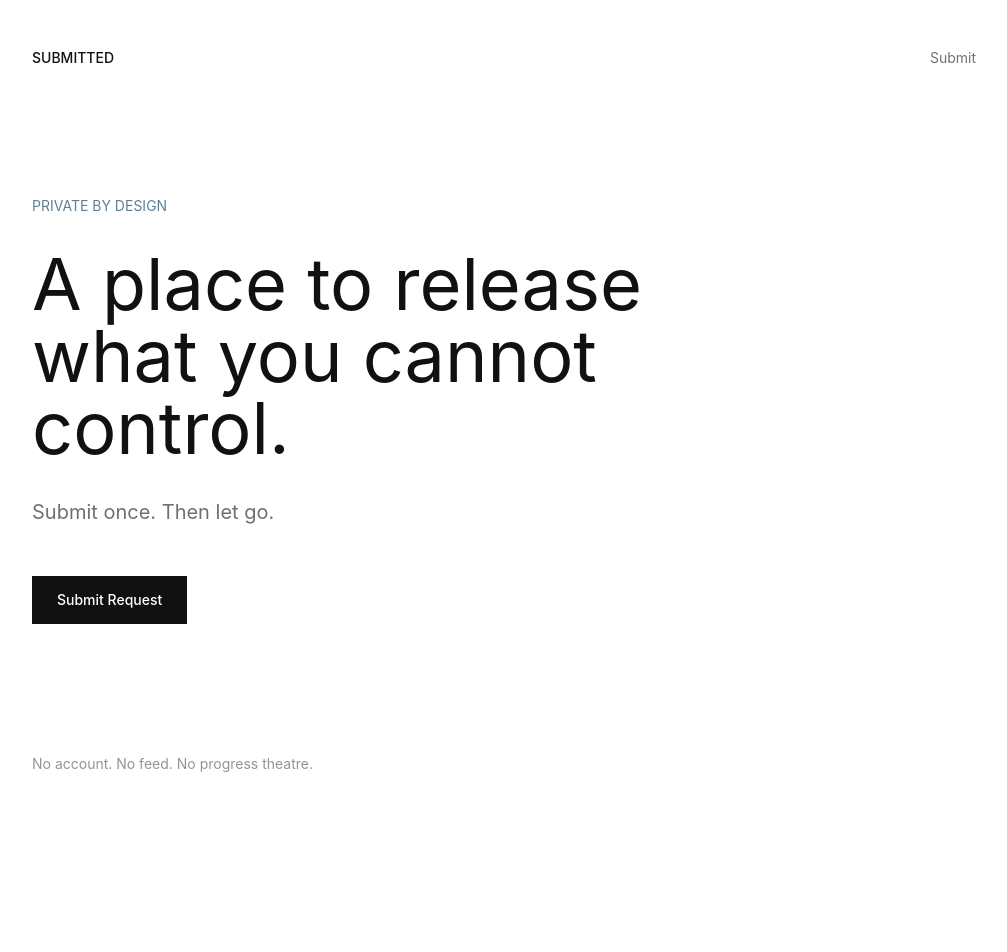
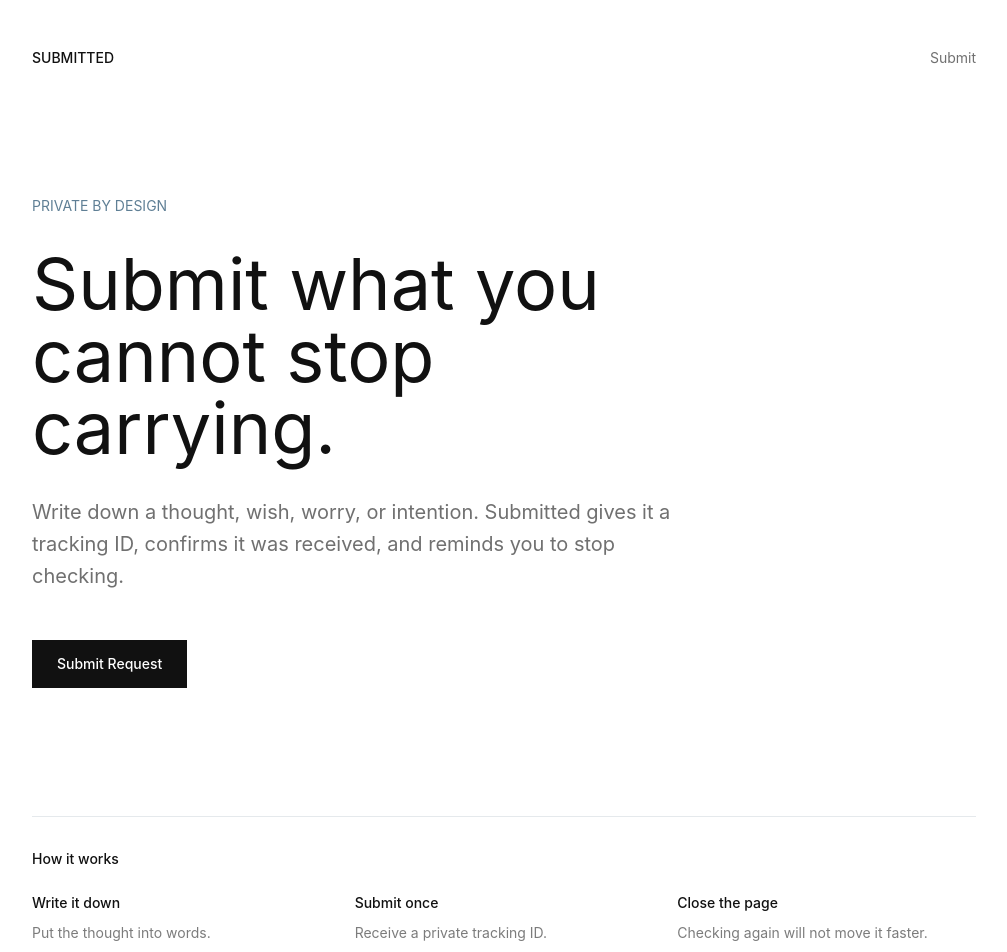
Before and after one commit to muyokapsl/submitted, a Next.js app: page / in a window 1280 px wide. Shown: the top 952 px of the page, without its empty margins (136-1143 px from the left). Before the commit the page ends 824 px from the top, so only its background shows below. Built offline with nearby package versions, Linux system fonts and the light colour scheme.

Commit message:
Clarify phase 2 homepage copy

```diff
--- a/app/page.tsx
+++ b/app/page.tsx
@@ -15,13 +15,15 @@ export default function Home() {
 
         <div className="max-w-3xl py-24 sm:py-32">
           <p className="mb-8 text-sm uppercase text-blue">
-            Private by design
+            PRIVATE BY DESIGN
           </p>
           <h1 className="max-w-2xl text-5xl font-normal leading-[1.04] text-ink sm:text-7xl">
-            A place to release what you cannot control.
+            Submit what you cannot stop carrying.
           </h1>
-          <p className="mt-8 max-w-md text-xl leading-8 text-ink/60">
-            Submit once. Then let go.
+          <p className="mt-8 max-w-2xl text-xl leading-8 text-ink/60">
+            Write down a thought, wish, worry, or intention. Submitted gives it
+            a tracking ID, confirms it was received, and reminds you to stop
+            checking.
           </p>
           <Link
             href="/submit"
@@ -31,9 +33,34 @@ export default function Home() {
           </Link>
         </div>
 
-        <p className="max-w-sm text-sm leading-6 text-ink/45">
-          No account. No feed. No progress theatre.
-        </p>
+        <div>
+          <section className="border-t border-line pt-8">
+            <h2 className="text-sm font-medium text-ink">How it works</h2>
+            <div className="mt-6 grid gap-6 sm:grid-cols-3">
+              <div>
+                <p className="text-sm font-medium text-ink">Write it down</p>
+                <p className="mt-2 text-sm leading-6 text-ink/55">
+                  Put the thought into words.
+                </p>
+              </div>
+              <div>
+                <p className="text-sm font-medium text-ink">Submit once</p>
+                <p className="mt-2 text-sm leading-6 text-ink/55">
+                  Receive a private tracking ID.
+                </p>
+              </div>
+              <div>
+                <p className="text-sm font-medium text-ink">Close the page</p>
+                <p className="mt-2 text-sm leading-6 text-ink/55">
+                  Checking again will not move it faster.
+                </p>
+              </div>
+            </div>
+          </section>
+          <p className="mt-8 max-w-sm text-sm leading-6 text-ink/45">
+            No account. No feed. No ads. No reason to stay.
+          </p>
+        </div>
       </section>
     </main>
   );
```
